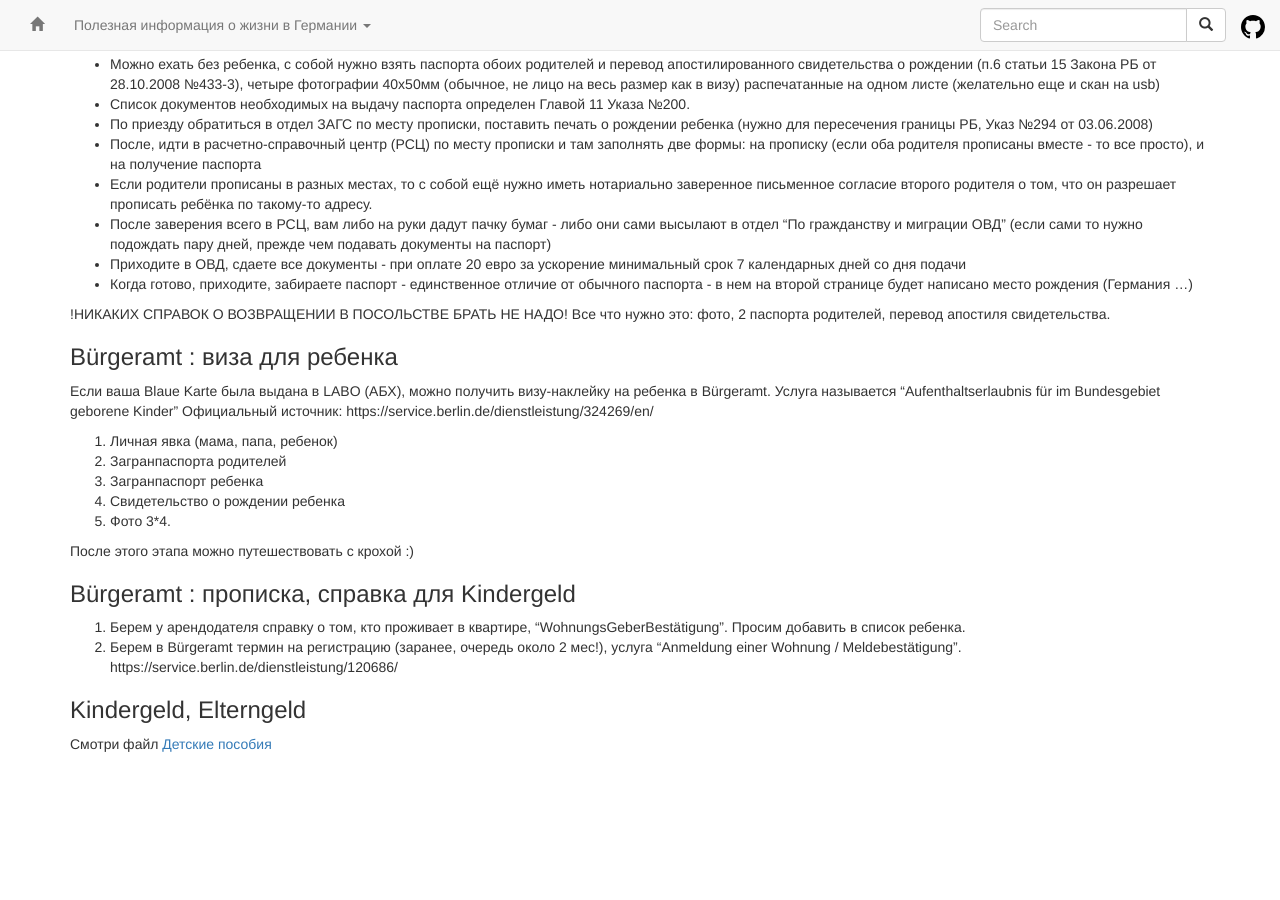
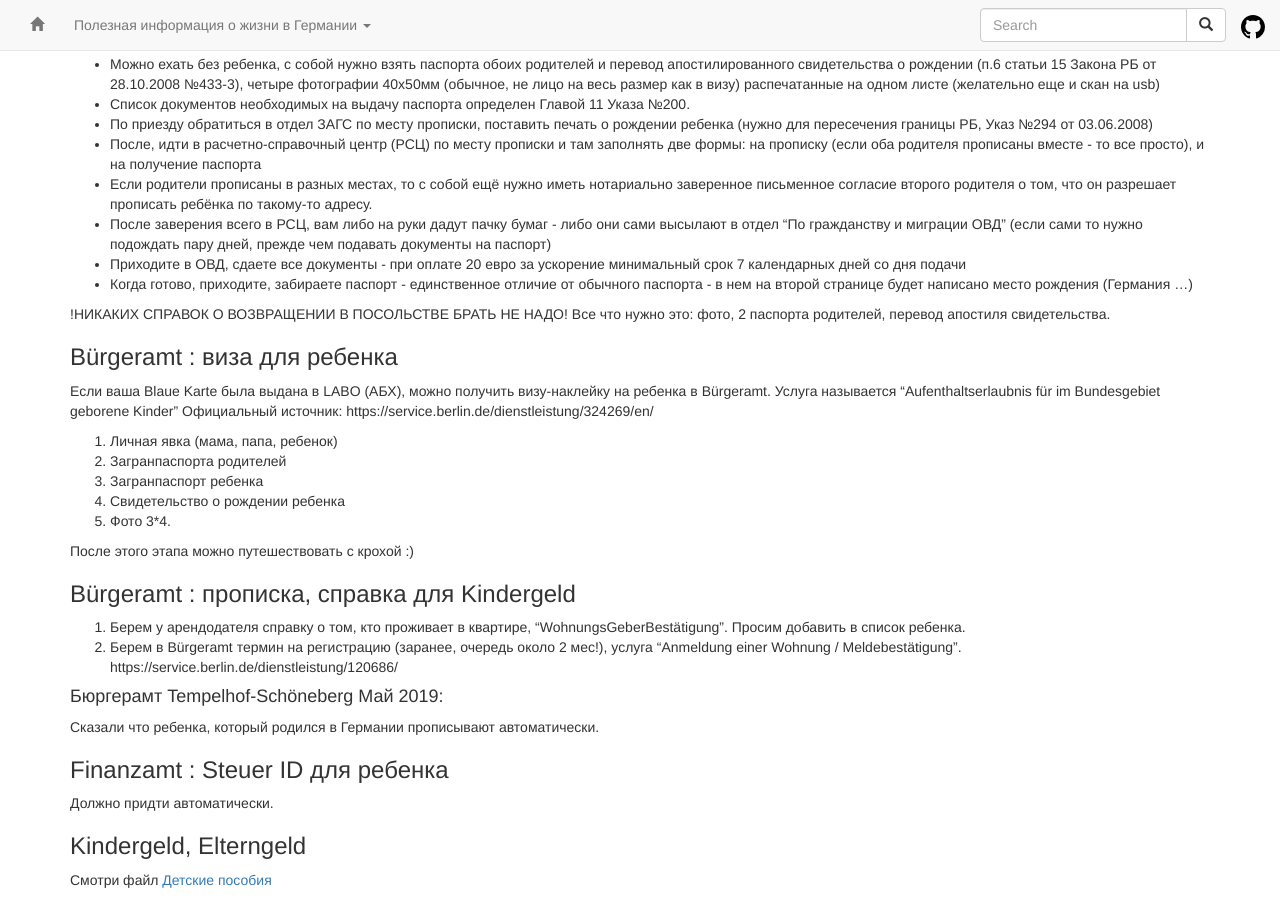
Before and after one commit to ru-de/faq, a Jekyll site: the page built from pages/Оформление новорожденных.md, in a window 1280 px wide and 900 px high, scrolled down 3970 px. Built offline with Jekyll 4.4.1, drawn with Linux system fonts in a browser that asks for light colours; nearby versions of some CDN libraries; before the commit the page ends 4734 px from its top, so only the background shows below that.

Commit message:
Travis #1156: sync github pages

```diff
--- a/pages/Оформление новорожденных.md
+++ b/pages/Оформление новорожденных.md
@@ -164,5 +164,13 @@ layout: default
 1. Берем в Bürgeramt термин на регистрацию (заранее, очередь около 2 мес!), услуга "Anmeldung einer Wohnung / Meldebestätigung".
 https://service.berlin.de/dienstleistung/120686/
 
+#### Бюргерамт Tempelhof-Schöneberg Май 2019:
+
+Сказали что ребенка, который родился в Германии прописывают автоматически.
+
+### Finanzamt : Steuer ID для ребенка
+
+Должно придти автоматически.
+
 ### Kindergeld, Elterngeld
 Смотри файл [Детские пособия](https://github.com/ru-de/faq/blob/master/%D0%94%D0%B5%D1%82%D1%81%D0%BA%D0%B8%D0%B5%20%D0%BF%D0%BE%D1%81%D0%BE%D0%B1%D0%B8%D1%8F.md)
```
